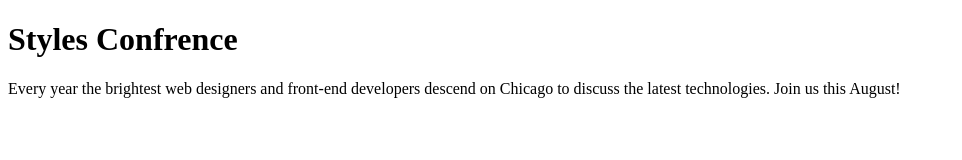
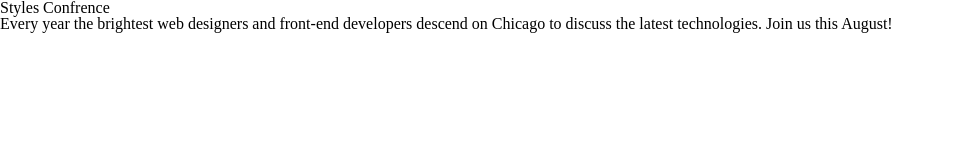
Before and after one commit to DB-090/styles-conference, a plain HTML site: page index.html in a window 1280 px wide. Shown: the whole page, without its empty margins (0-962 px from the left). Drawn offline with Linux system fonts and the light colour scheme.

Commit message:
Feb07 miskate fix

```diff
--- a/index.html
+++ b/index.html
@@ -3,7 +3,7 @@
     <head>
         <meta charset="utf-8">
         <title>Styles Confrence</title>
-        <link rel="stylesheets" href="assets/stylesheets/main.css">
+        <link rel="stylesheet" href="assets/stylesheets/main.css">
     </head>
     <body>
         <h1>Styles Confrence</h1>
```
Also changed, not shown: 1 other file.
